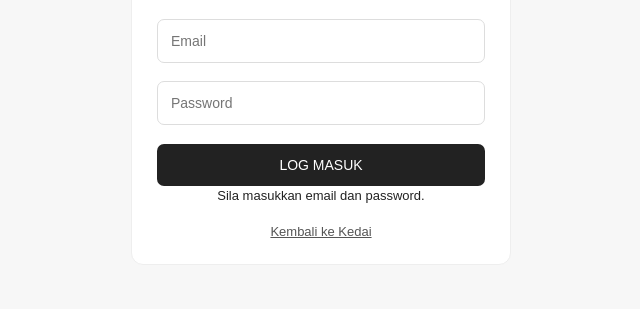
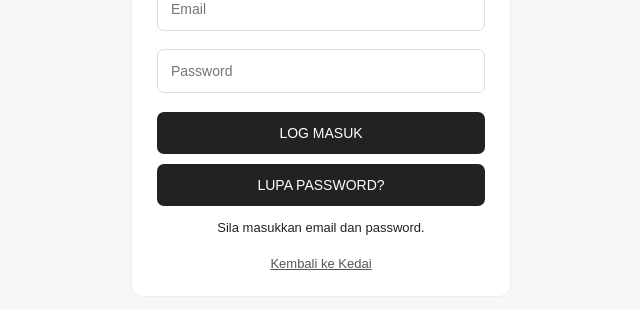
Before and after one commit to wafieykhalis-ux/fyxiterz-store, a plain HTML site: page staff-login.html in a window 1280 px wide. Both pictures are taken after a click on the button "LOG MASUK". Shown: the part 313-622 px from the top of the page, without its empty margins (319-959 px from the left). Drawn offline with nearby package versions, Linux system fonts and the light colour scheme.

Commit message:
Update staff-login.html

```diff
--- a/staff-login.html
+++ b/staff-login.html
@@ -5,6 +5,7 @@
 <meta charset="UTF-8">
 <meta name="viewport" content="width=device-width, initial-scale=1">
 <title>Staff Login - FYXITERZ</title>
+
 <style>
 *{box-sizing:border-box}
 body{
@@ -24,14 +25,16 @@ input{
 }
 button{
  width:100%;padding:13px;background:#222;color:white;
- border:0;border-radius:7px;font-size:14px;margin-top:10px
+ border:0;border-radius:7px;font-size:14px;margin-top:10px;
+ cursor:pointer
 }
-#message{text-align:center;font-size:13px;line-height:1.5}
+button:disabled{opacity:.6}
+#message{text-align:center;font-size:13px;line-height:1.5;margin-top:12px}
 a{display:block;text-align:center;margin-top:18px;color:#555;font-size:13px}
 </style>
 </head>
+
 <body>
-
 <div class="box">
 <h1>FYXITERZ</h1>
 <p>Staff Login — Owner, Admin & Reseller</p>
@@ -40,13 +43,16 @@ a{display:block;text-align:center;margin-top:18px;color:#555;font-size:13px}
 <input id="password" type="password" placeholder="Password" autocomplete="current-password">
 
 <button id="loginButton" onclick="login()">LOG MASUK</button>
+<button id="resetButton" onclick="forgotPassword()">LUPA PASSWORD?</button>
+
 <div id="message"></div>
 <a href="index.html">Kembali ke Kedai</a>
 </div>
 
 <script src="https://cdn.jsdelivr.net/npm/@supabase/supabase-js@2"></script>
+
 <script>
-const SUPABASE_URL = "https://upkyhuxacuycscywfsrh.supabase.co/rest/v1/";
+const SUPABASE_URL = "https://upkyhuxacuycscywfsrh.supabase.co";
 const SUPABASE_KEY = "sb_publishable_hOLvnNVnra7QbnC2xJdopg_6h4ODRR5";
 
 const db = window.supabase.createClient(
@@ -92,8 +98,36 @@ async function login(){
   return;
  }
 
- message.textContent="Login berjaya. Role: "+profile.role+
- ". Panel staff belum dibina.";
+ if(profile.role==="owner"){
+  window.location.href="owner.html";
+ }else{
+  message.textContent="Login berjaya. Role: "+profile.role+
+  ". Panel staff belum dibina.";
+  button.disabled=false;
+ }
+}
+
+async function forgotPassword(){
+ const email=document.getElementById("email").value.trim();
+ const message=document.getElementById("message");
+ const button=document.getElementById("resetButton");
+
+ if(!email){
+  message.textContent="Masukkan email dahulu.";
+  return;
+ }
+
+ button.disabled=true;
+ message.textContent="Sedang menghantar permintaan reset...";
+
+ const {error}=await db.auth.resetPasswordForEmail(email,{
+  redirectTo:window.location.origin+"/fyxiterz-store/reset-password.html"
+ });
+
+ message.textContent=error
+  ? "Gagal menghantar email reset. Sila semak tetapan Supabase."
+  : "Jika akaun wujud, email reset akan dihantar. Semak Inbox dan Spam.";
+
  button.disabled=false;
 }
 </script>
```
